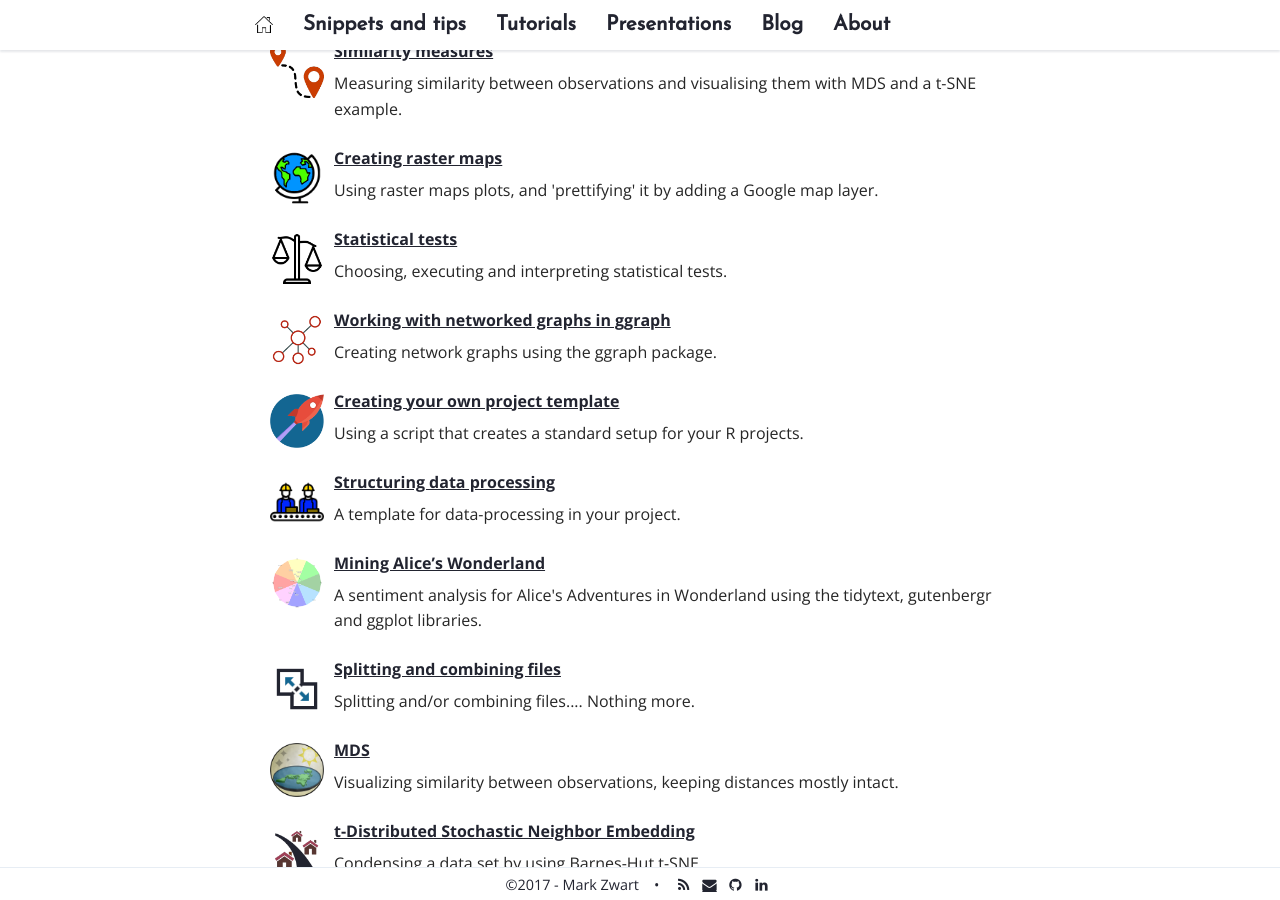
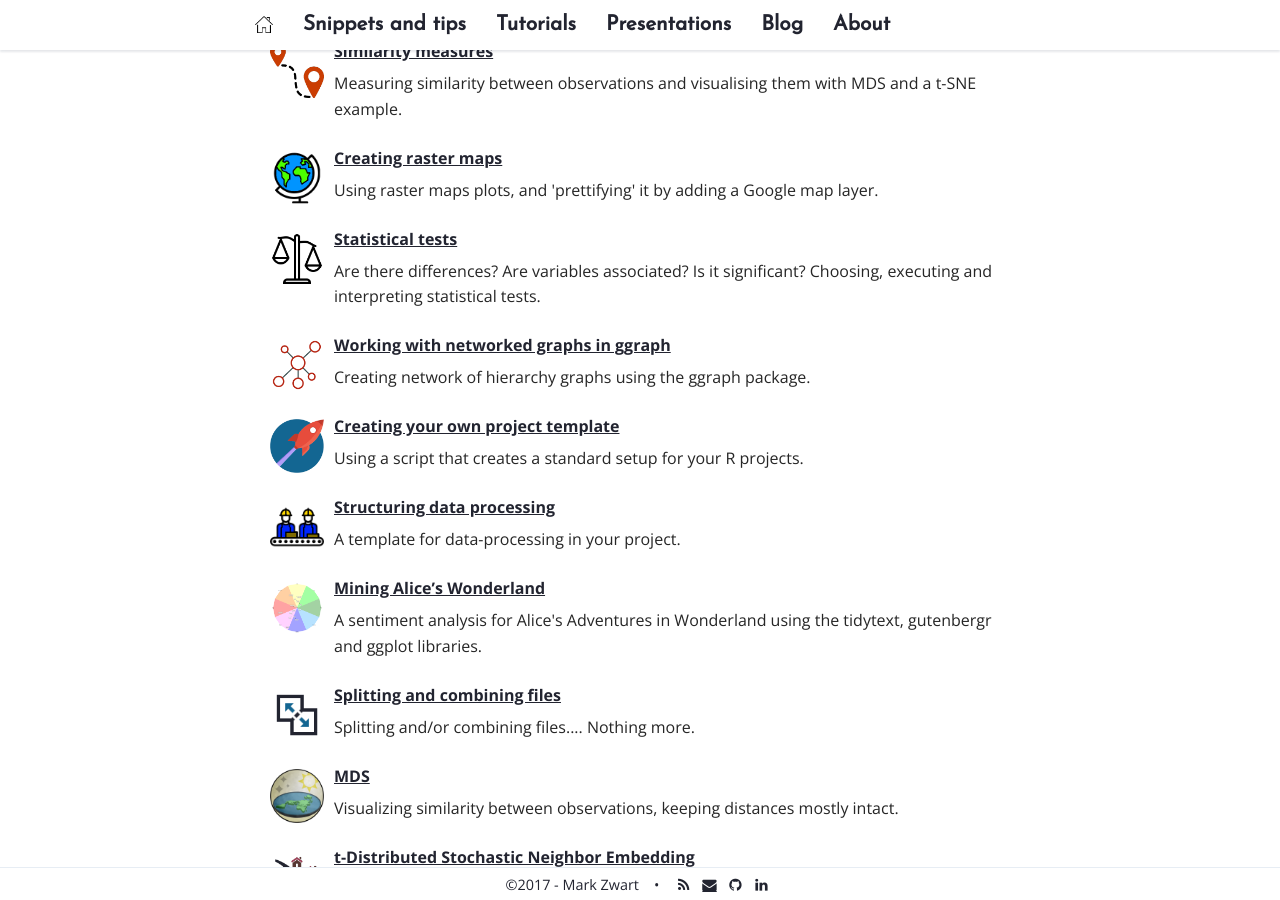
Before and after one commit to mark-me/mark-me.github.io, a Jekyll site: the page built from _pages/02-tutorials.md, in a window 1280 px wide and 900 px high, scrolled down 344 px. Built offline with Jekyll 4.4.1, drawn with Linux system fonts in a browser that asks for light colours; nearby versions of some CDN libraries; comment, search, counter and statistics services are not loaded.

Commit message:
Update tutorial-index.yml

```diff
--- a/_data/tutorial-index.yml
+++ b/_data/tutorial-index.yml
@@ -16,12 +16,12 @@
 - title: Statistical tests
   url: /statistical-tests/
   image: /_pages/tutorials/statistical-tests/statistical-tests.png
-  description: Choosing, executing and interpreting statistical tests.
+  description: Are there differences? Are variables associated? Is it significant? Choosing, executing and interpreting statistical tests.
 
 - title: Working with networked graphs in ggraph
   url: /network-graphs-ggraph/
   image: /_pages/tutorials/network-graphs-with-ggraph/network-graphs.png
-  description: Creating network graphs using the ggraph package.
+  description: Creating network of hierarchy graphs using the ggraph package.
 
 - title: Creating your own project template
   url: /project-template/
```
